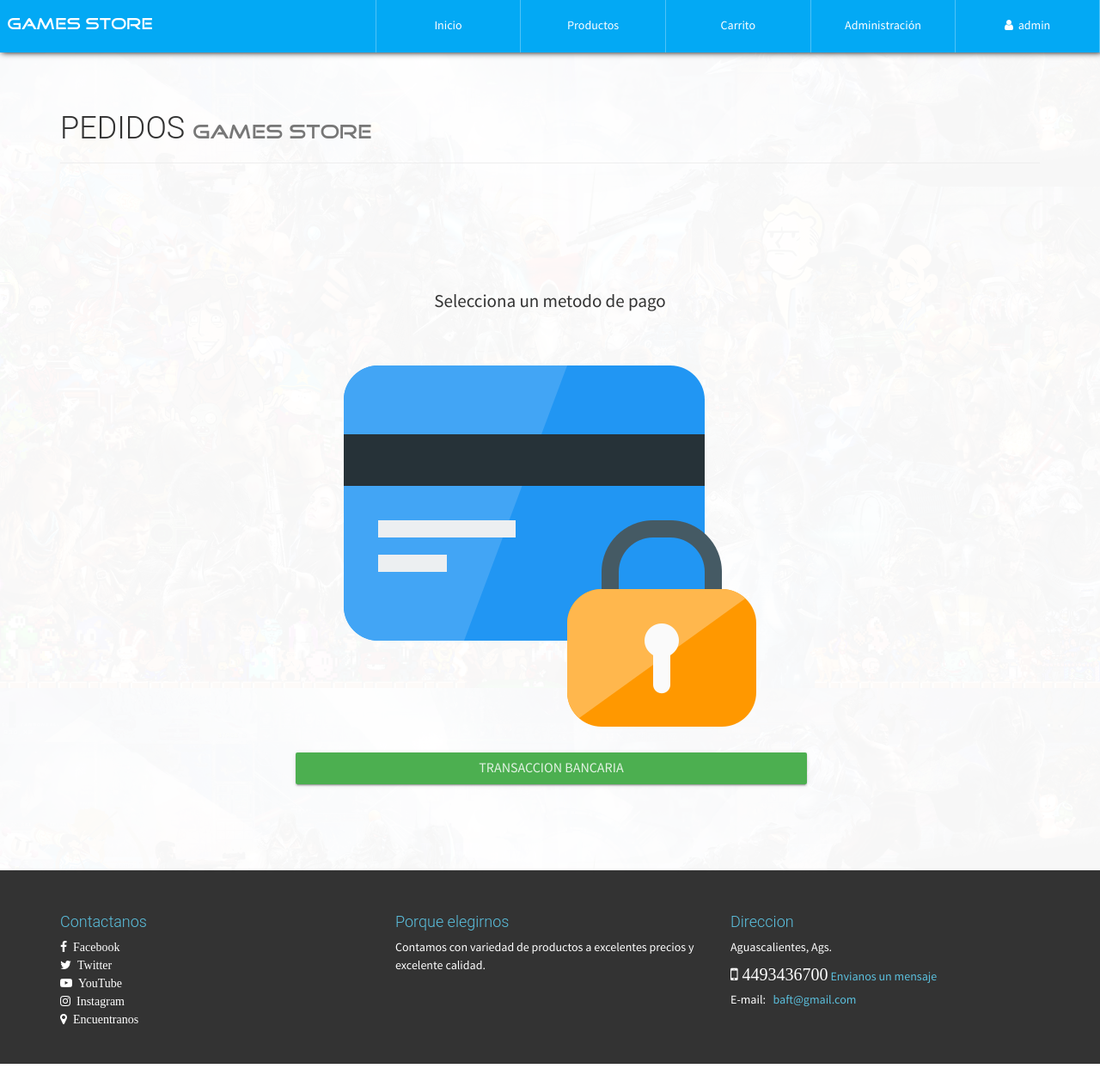
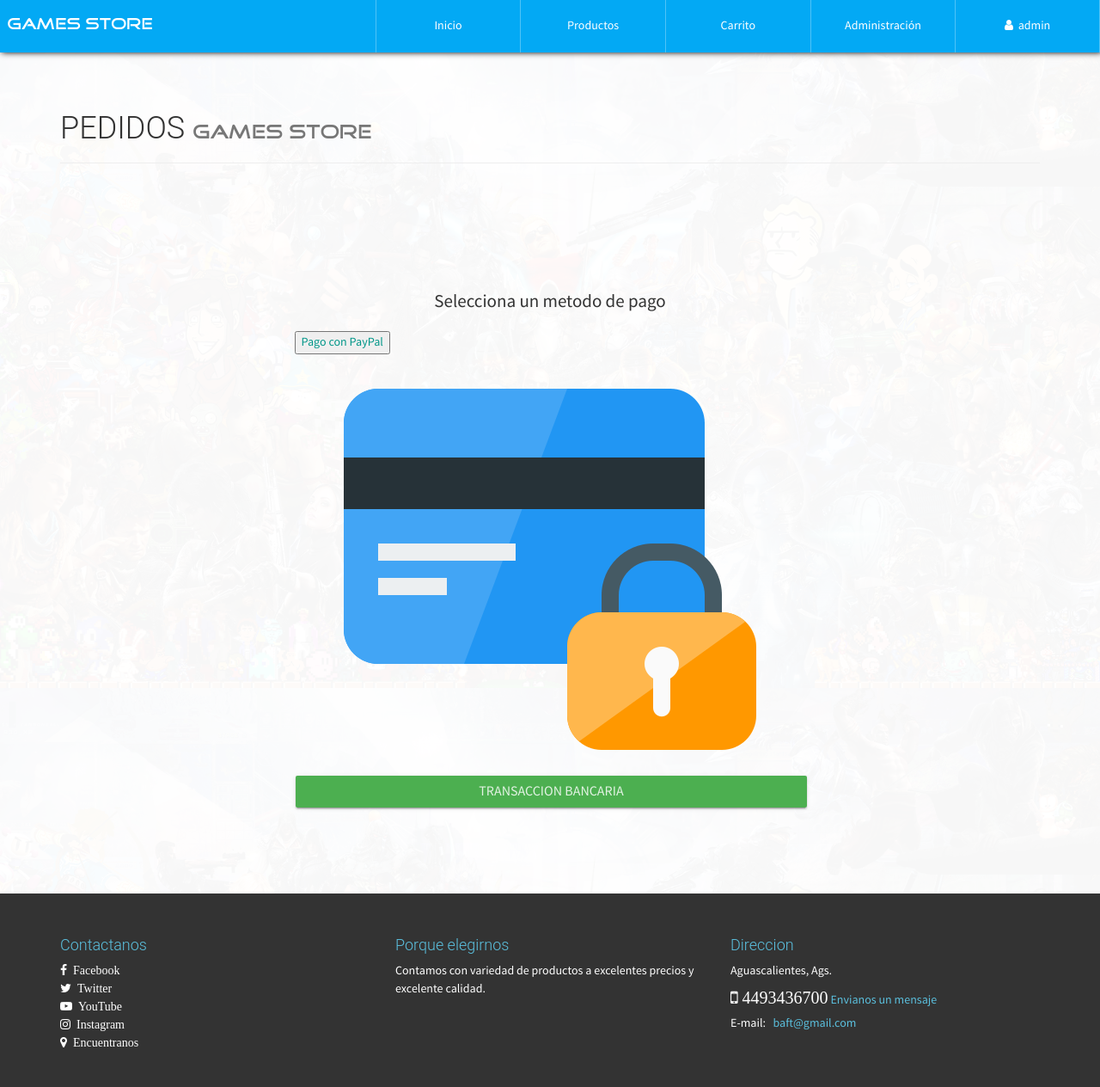
Before and after one commit to xBrandon7u7x/Proyecto-final-dwi-9a, a PHP site: page /pedido.php in a window 1280 px wide. Shown: the whole page at 86% size. Before the commit the page ends 1237 px from the top, so only its background shows below. Run offline with PHP 8.4, Linux system fonts and the light colour scheme; a user stored in the database is signed in; data that the repository does not hold is empty.

Commit message:
Se agrego el boton para hacer pago por medio de paypal

```diff
--- a/pedido.php
+++ b/pedido.php
@@ -25,6 +25,7 @@
                         <div class="row">
                           <div class="col-xs-10 col-xs-offset-1">
                             <p class="text-center lead">Selecciona un metodo de pago</p>
+                            <button><a href="pagopaypal.php">Pago con PayPal</a></button>
                             <img class="img-responsive center-all-contens" src="assets/img/credit-card.png">
                             <p class="text-center">
                               <button class="btn btn-lg btn-raised btn-success btn-block" data-toggle="modal" data-target="#PagoModalTran">Transaccion Bancaria</button>
```
